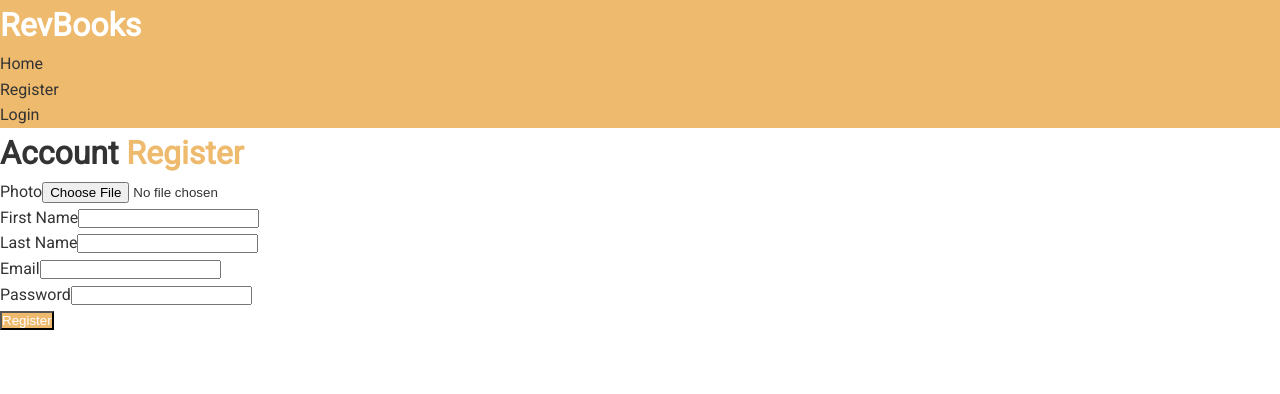
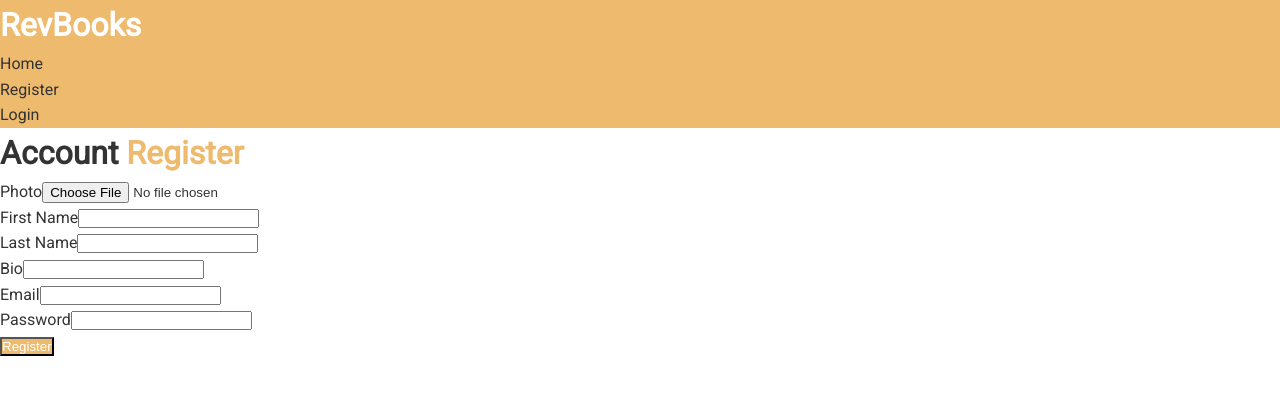
Before and after one commit to sajicode/go-book, a React (Create React App) app in the folder client/: page /register in a window 1280 px wide. Shown: the top 394 px of the page. Built offline with nearby package versions, Linux system fonts and the light colour scheme; no server answers.

Commit message:
Add User Bio to user model

```diff
--- a/client/src/components/auth/Register.js
+++ b/client/src/components/auth/Register.js
@@ -28,10 +28,11 @@ const Register = (props) => {
 		first_name: '',
 		last_name: '',
 		email: '',
-		password: ''
+		password: '',
+		bio: ''
 	});
 
-	const { first_name, last_name, email, password } = user;
+	const { first_name, last_name, email, password, bio } = user;
 
 	const onChange = (e) => setUser({ ...user, [e.target.name]: e.target.value });
 
@@ -42,7 +43,8 @@ const Register = (props) => {
 			last_name,
 			email,
 			password,
-			avatar
+			avatar,
+			bio
 		});
 	};
 
@@ -66,6 +68,10 @@ const Register = (props) => {
 					<input type="text" name="last_name" value={last_name} onChange={onChange} required />
 				</div>
 				<div className="form-group">
+					<label htmlFor="bio">Bio</label>
+					<input type="text" name="bio" value={bio} onChange={onChange} />
+				</div>
+				<div className="form-group">
 					<label htmlFor="email">Email</label>
 					<input type="email" name="email" value={email} onChange={onChange} required />
 				</div>
```
Also changed, not shown: 1 other file (tests, documents, lock files or other folders).
